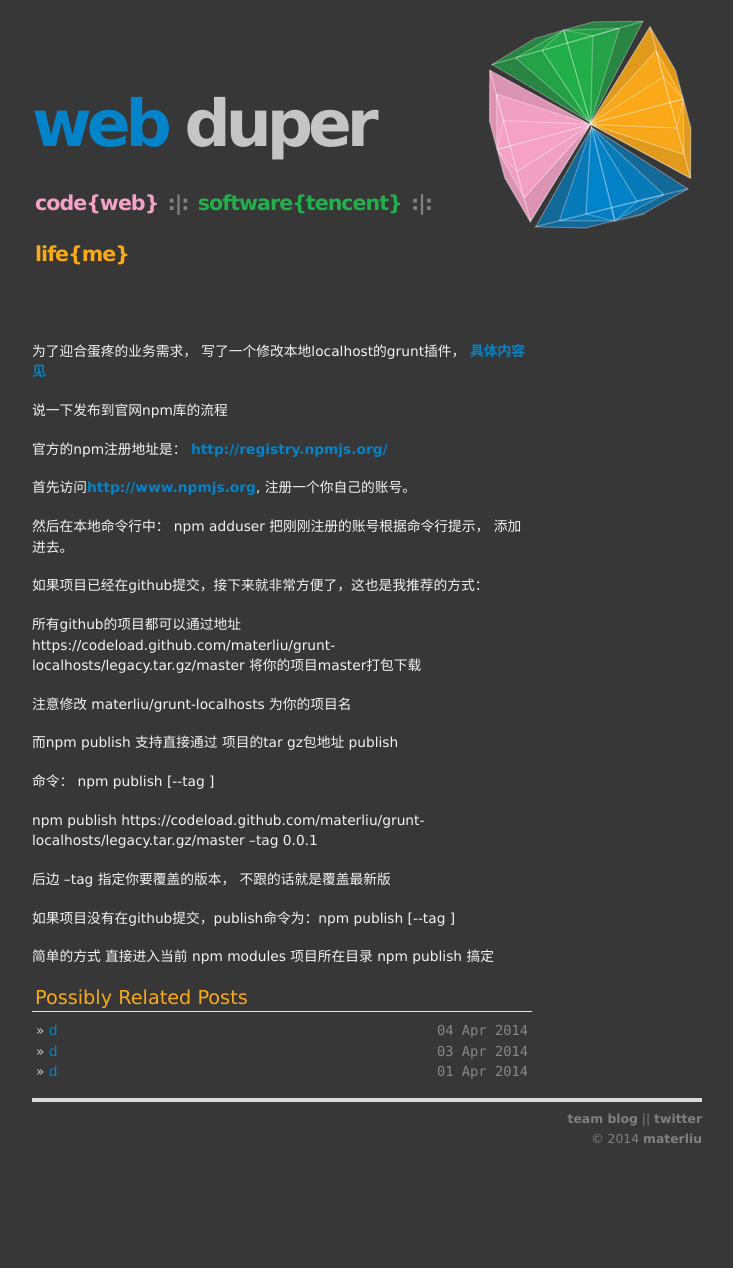
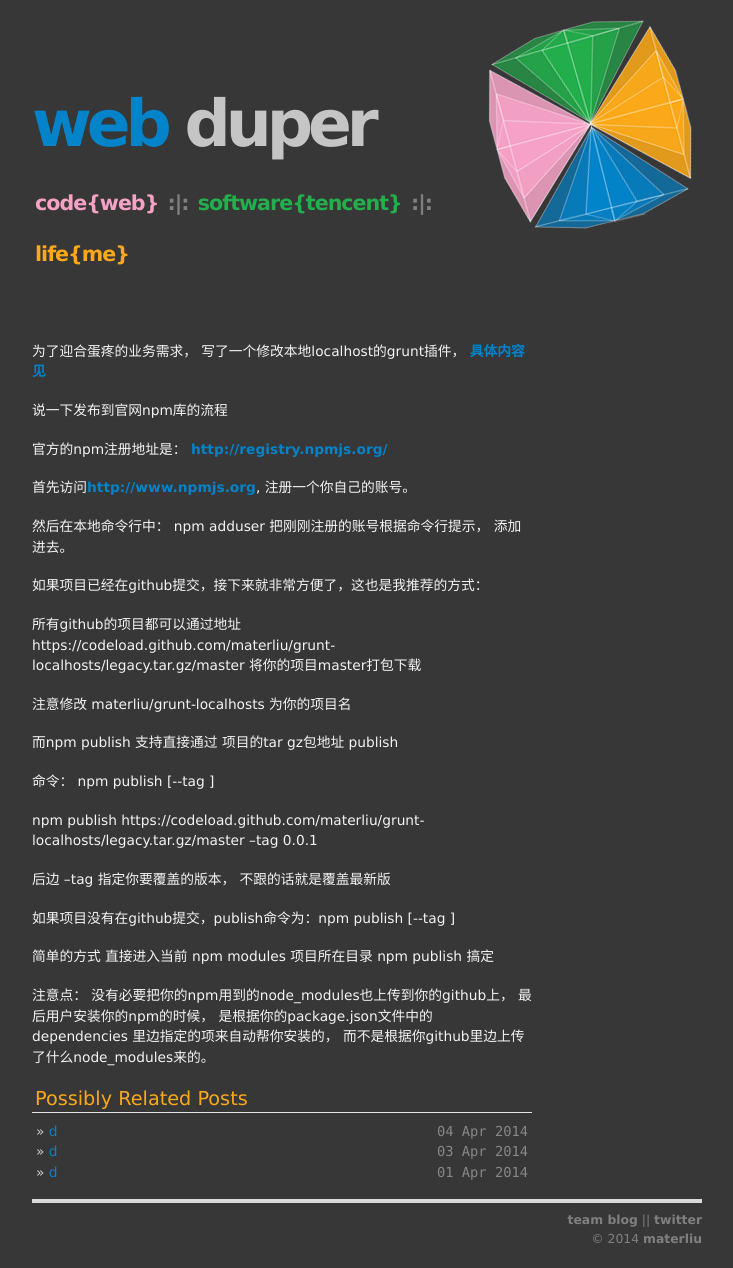
Before and after one commit to materliu/materliu.github.io, a Jekyll site: the page built from all/web/ideas/_posts/2014-04-04-publish你自己的node_modules.md, in a window 1280 px wide. Shown: the whole page, without its empty margins (273-1006 px from the left). Built offline with Jekyll 4.4.1, drawn with Linux system fonts in a browser that asks for light colours; Markdown is read by kramdown in place of the engine named in the settings; before the commit the page ends 1168 px from its top, so only the background shows below that.

Commit message:
修改node_modules使用方式！

```diff
--- a/all/web/ideas/_posts/2014-04-04-publish你自己的node_modules.md
+++ b/all/web/ideas/_posts/2014-04-04-publish你自己的node_modules.md
@@ -31,3 +31,5 @@
 如果项目没有在github提交，publish命令为：npm publish <folder> [--tag <tag>]
 
 简单的方式 直接进入当前 npm modules 项目所在目录  npm publish 搞定
+
+注意点： 没有必要把你的npm用到的node_modules也上传到你的github上， 最后用户安装你的npm的时候， 是根据你的package.json文件中的 dependencies 里边指定的项来自动帮你安装的， 而不是根据你github里边上传了什么node_modules来的。
```
